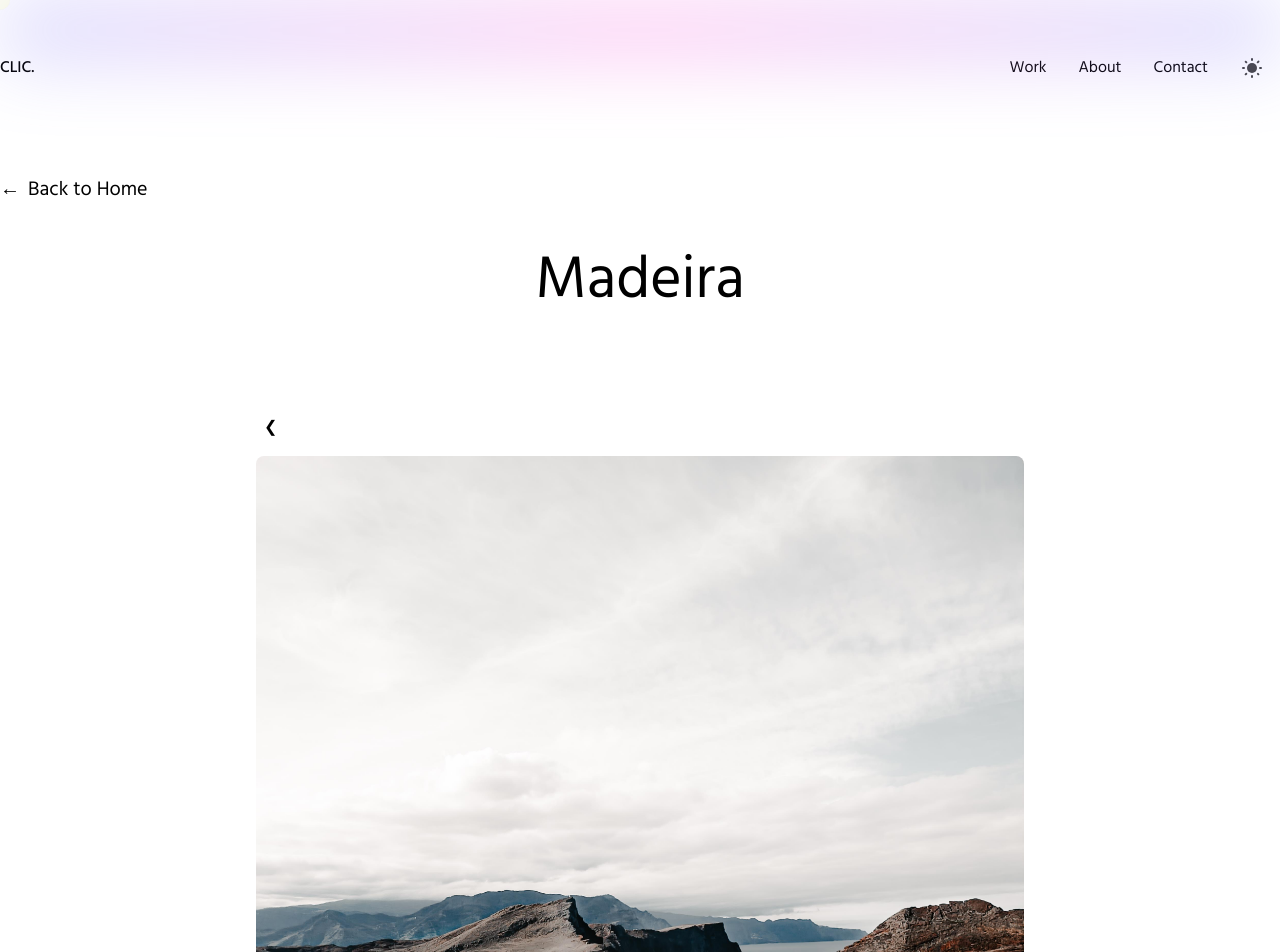
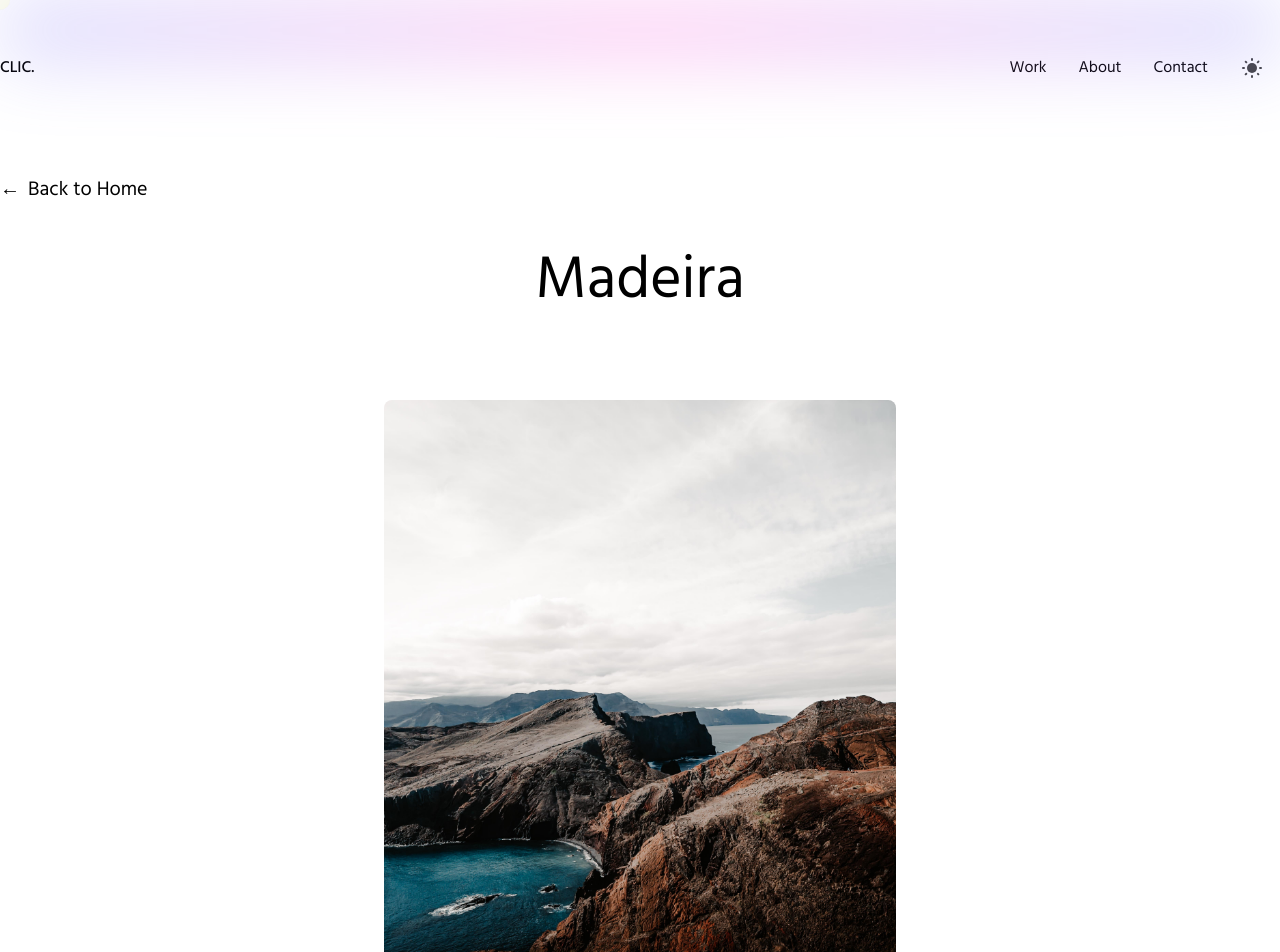
Before and after one commit to NanitheWhat/Website, a Next.js app: page /projects/1 in a window 1280 px wide. Shown: the top 952 px of the page. Built offline with nearby package versions, Linux system fonts and the light colour scheme.

Commit message:
update project page

```diff
--- a/components/Projects/ProjectPage.js
+++ b/components/Projects/ProjectPage.js
@@ -75,20 +75,27 @@ const ProjectPage = ({ project }) => {
             </h1>
 
             <div ref={sliderRef} className="mt-10 laptop:mt-20 w-full flex justify-center">
-              <div className="relative w-full max-w-3xl">
-                <Button onClick={prevSlide} className="absolute left-2 top-1/2 transform -translate-y-1/2 z-10">
-                  &#10094;
-                </Button>
-                <div className="aspect-w-1 aspect-h-1 cursor-pointer" onClick={openModal}>
+              <div className="relative w-full max-w-lg">
+                <div className="aspect-w-1 aspect-h-1 relative">
                   <img
                     src={project.media[currentIndex]}
                     alt={`Project media ${currentIndex + 1}`}
-                    className="rounded-lg object-cover w-full h-full"
+                    className="rounded-lg object-cover w-full h-full cursor-pointer"
+                    onClick={openModal}
                   />
+                  <Button
+                    onClick={prevSlide}
+                    className="absolute left-2 top-1/2 transform -translate-y-1/2 z-10 bg-white bg-opacity-50 rounded-full p-2"
+                  >
+                    &#10094;
+                  </Button>
+                  <Button
+                    onClick={nextSlide}
+                    className="absolute right-2 top-1/2 transform -translate-y-1/2 z-10 bg-white bg-opacity-50 rounded-full p-2"
+                  >
+                    &#10095;
+                  </Button>
                 </div>
-                <Button onClick={nextSlide} className="absolute right-2 top-1/2 transform -translate-y-1/2 z-10">
-                  &#10095;
-                </Button>
               </div>
             </div>
 
@@ -121,13 +128,15 @@ const ProjectPage = ({ project }) => {
 
       {isModalOpen && (
         <div className="fixed inset-0 bg-black bg-opacity-50 flex items-center justify-center z-50">
-          <div className="bg-white p-4 rounded-lg max-w-4xl w-full">
+          <div className="bg-white p-4 rounded-lg max-w-4xl w-full max-h-[90vh] overflow-auto">
             <img
               src={project.media[currentIndex]}
               alt={`Project media ${currentIndex + 1}`}
               className="w-full h-auto"
             />
-            <Button onClick={closeModal} className="mt-4">Close</Button>
+            <Button onClick={closeModal} className="mt-4 bg-gray-200 hover:bg-gray-300 text-black py-2 px-4 rounded">
+              Close
+            </Button>
           </div>
         </div>
       )}
```
